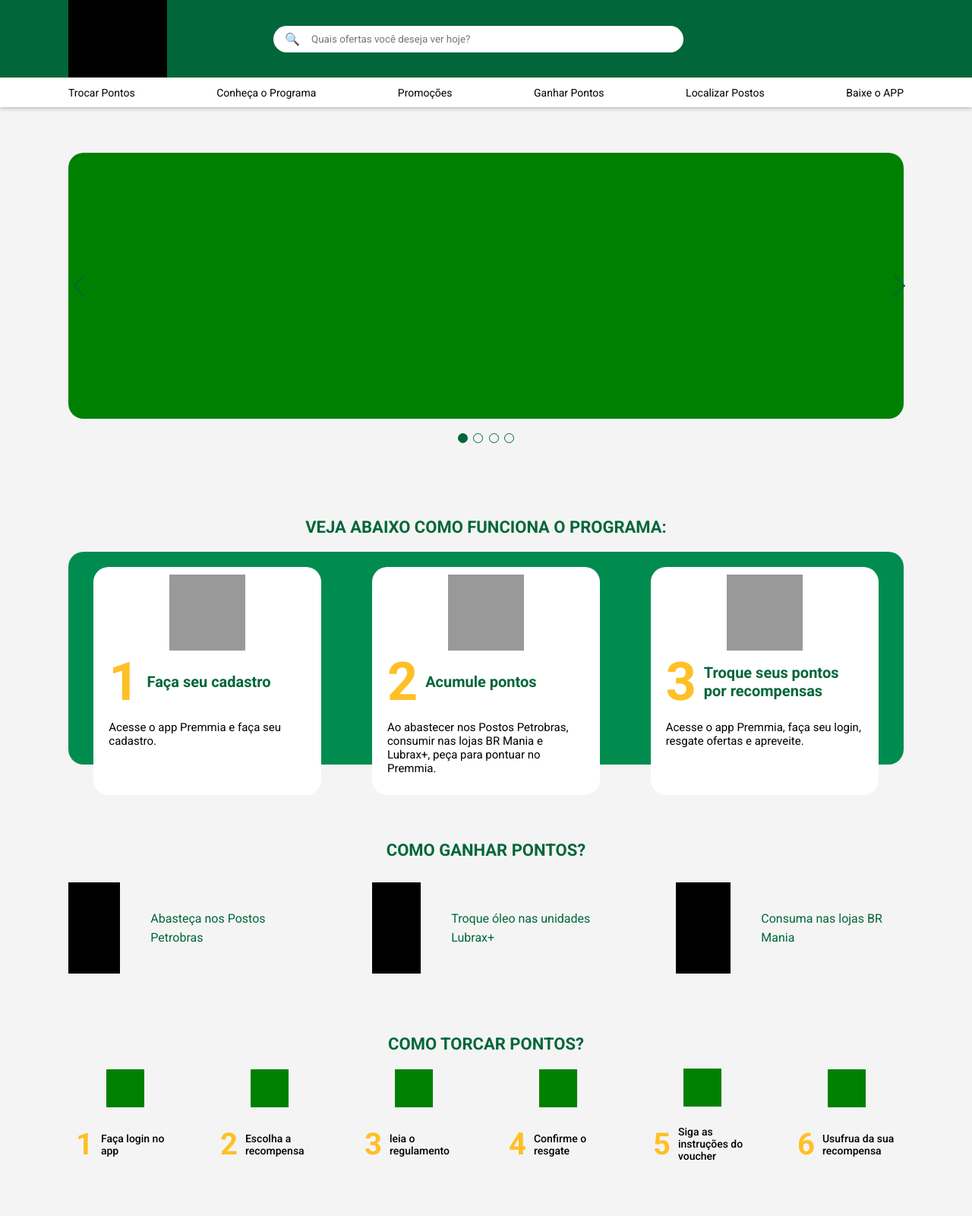
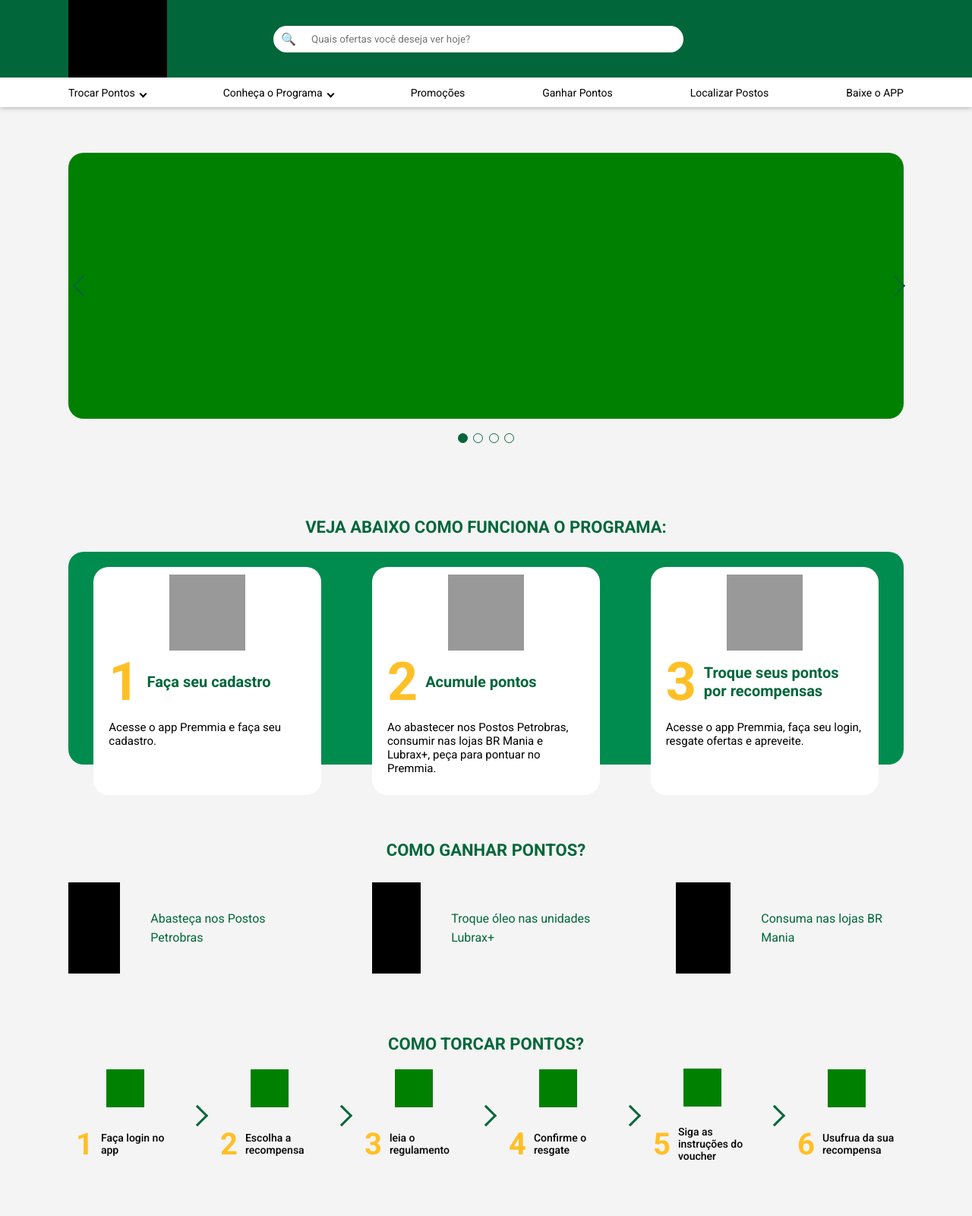
Before and after one commit to wellingtontsb/projeto-premmia, a plain HTML site: page index.html in a window 1280 px wide. Shown: the top 1600 px of the page at 76% size. Drawn offline with Linux system fonts and the light colour scheme.

Commit message:
refactoring and adding css styling on navbar and score

```diff
--- a/assets/script.js
+++ b/assets/script.js
@@ -48,7 +48,6 @@ dots.forEach((item, index)=>{
 });
 
 //funcao para mudar os slides automaticamente
-
 /*
 setInterval(()=>{
 	updateMargin();
--- a/assets/style.css
+++ b/assets/style.css
@@ -49,17 +49,19 @@ body{
 	cursor: pointer;
 }
 
-.slider-offers-control-left{
+.slider-offers-control-left,
+.slider-offers-control-right{
 	cursor: pointer;
 	position: absolute;
 	top: calc(400px / 2);
+
+}
+
+.slider-offers-control-left{
 	left: -20px;
 }
 
 .slider-offers-control-right{
-	cursor: pointer;
-	position: absolute;
-	top: calc(400px / 2);
 	left: 100%;
 }
 
@@ -81,6 +83,24 @@ body{
 	rotate: 45deg;
 }
 
+
+.arrow{
+	width: 20px;
+	height: 20px;
+	border-top: 3px solid #01663A;
+	border-right: 3px solid #01663A;
+	rotate: 45deg;
+}
+
+.small-arrow{
+	display: inline-block;
+    width: 7px;
+    height: 7px;
+    margin-left: 7px;
+    border-bottom: 2px solid #000;
+    border-right: 2px solid #000;
+    rotate: 45deg;
+}
 /* classes especificas */
 header{
 	box-shadow: 0 0 7px #999;
@@ -99,9 +119,10 @@ header{
 	position: relative;
 }
 
-.search span{
+.search::before{
+	content: '\1F50D';
 	position: absolute;
-	left: 15px;
+	left: 10px;
 }
 
 .search input{
@@ -186,6 +207,7 @@ nav a:hover{
 
 .float-list:hover > ul{
 	display: flex;
+	z-index: 999;
 }
 
 .banner{
@@ -331,6 +353,7 @@ nav a:hover{
 	margin-top: 20px;
 	display: flex;
 	justify-content: space-between;
+	align-items: center;
 }
 
 .score-area--card{
--- a/index.html
+++ b/index.html
@@ -12,7 +12,6 @@
 			<div class="container">
 				<div class="logo"></div>
 				<div class="search">
-					<span>&#x1F50D;</span>
 					<input type="text" placeholder="Quais ofertas você deseja ver hoje?">
 				</div>
 			</div>
@@ -22,7 +21,7 @@
 				<nav>
 					<ul class="navbar-list">
 						<li class="float-list">
-							<a href="#">Trocar Pontos</a>
+							<a href="#">Trocar Pontos<span class="small-arrow"></span></a>
 							<ul class="navbar-sublist">
 								<li><a href="#">Cinema</a></li>
 								<li><a href="#">Nossas Marcas</a></li>
@@ -32,7 +31,7 @@
 							</ul>
 						</li>
 						<li class="float-list">
-							<a href="#">Conheça o Programa</a>
+							<a href="#">Conheça o Programa<span class="small-arrow"></span></a>
 							<ul class="navbar-sublist">
 								<li><a href="#">Caminhoneiro</a></li>
 								<li><a href="#">Motorista de Passeio</a></li>
@@ -113,7 +112,6 @@
 							Acesse o app Premmia e faça seu cadastro.
 						</div>
 					</div>
-
 					<div class="program-card">
 						<div class="program-card--image"></div>
 						<div class="program-card--title">
@@ -123,7 +121,6 @@
 							Ao abastecer nos Postos Petrobras, consumir nas lojas BR Mania e Lubrax+, peça para pontuar no Premmia.
 						</div>
 					</div>
-
 					<div class="program-card">
 						<div class="program-card--image"></div>
 						<div class="program-card--title">
@@ -146,12 +143,10 @@
 					<div class="tip-card--image"></div>
 					<div class="tip-card--text">Abasteça nos Postos Petrobras</div>
 				</div>
-
 				<div class="tip-card">
 					<div class="tip-card--image"></div>
 					<div class="tip-card--text">Troque óleo nas unidades Lubrax+</div>
 				</div>
-
 				<div class="tip-card">
 					<div class="tip-card--image"></div>
 					<div class="tip-card--text">Consuma nas lojas BR Mania</div>
@@ -170,30 +165,35 @@
 						<span class="score-content--number">1</span>Faça login no app
 					</div>
 				</div>
+				<div class="arrow"></div>
 				<div class="score-area--card">
 					<div class="score-area--image"></div>
 					<div class="score-content">
 						<span class="score-content--number">2</span>Escolha a recompensa
 					</div>
 				</div>
+				<div class="arrow"></div>
 				<div class="score-area--card">
 					<div class="score-area--image"></div>
 					<div class="score-content">
 						<span class="score-content--number">3</span>leia o regulamento
 					</div>
 				</div>
+				<div class="arrow"></div>
 				<div class="score-area--card">
 					<div class="score-area--image"></div>
 					<div class="score-content">
 						<span class="score-content--number">4</span>Confirme o resgate
 					</div>
 				</div>
+				<div class="arrow"></div>
 				<div class="score-area--card">
 					<div class="score-area--image"></div>
 					<div class="score-content">
 						<span class="score-content--number">5</span>Siga as instruções do voucher
 					</div>
 				</div>
+				<div class="arrow"></div>
 				<div class="score-area--card">
 					<div class="score-area--image"></div>
 					<div class="score-content">
```
